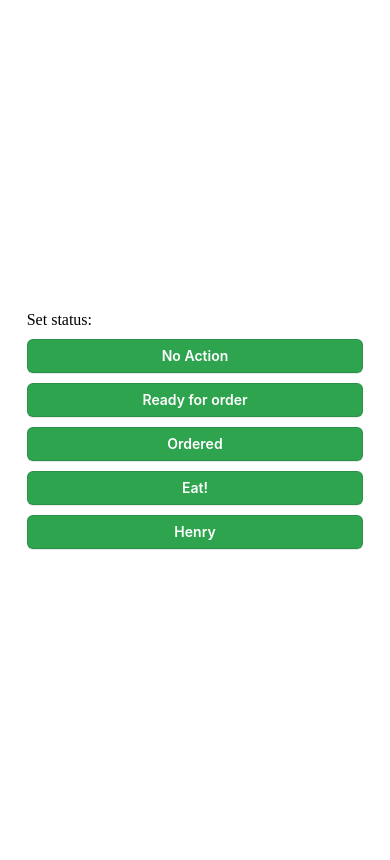
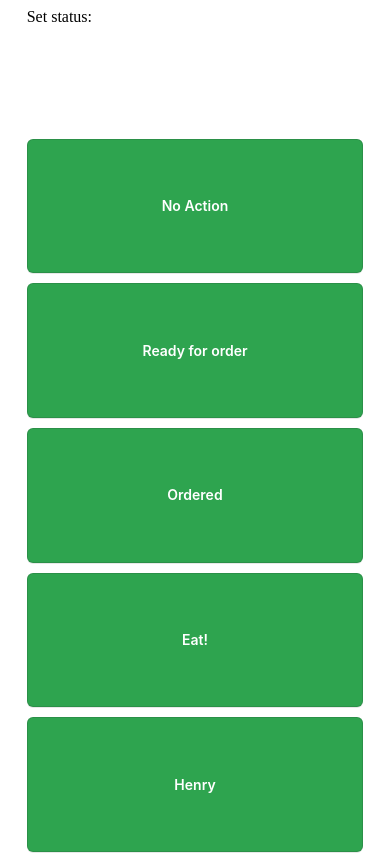
Before and after one commit to LionZXY/LaMetric-Dinner, a plain HTML site: page static/index.html in a window 390 px wide. Drawn offline with Linux system fonts and the light colour scheme.

Commit message:
Use 100% height on mobile

```diff
--- a/static/index.html
+++ b/static/index.html
@@ -62,7 +62,11 @@
         }
         @media only screen and (max-width: 80rem) {
             #container {
+                height: 100%;
                 width: 90%;
+            }
+            #container > * {
+                flex: 1;
             }
         }
         @media only screen and (min-width: 80rem) {
```
